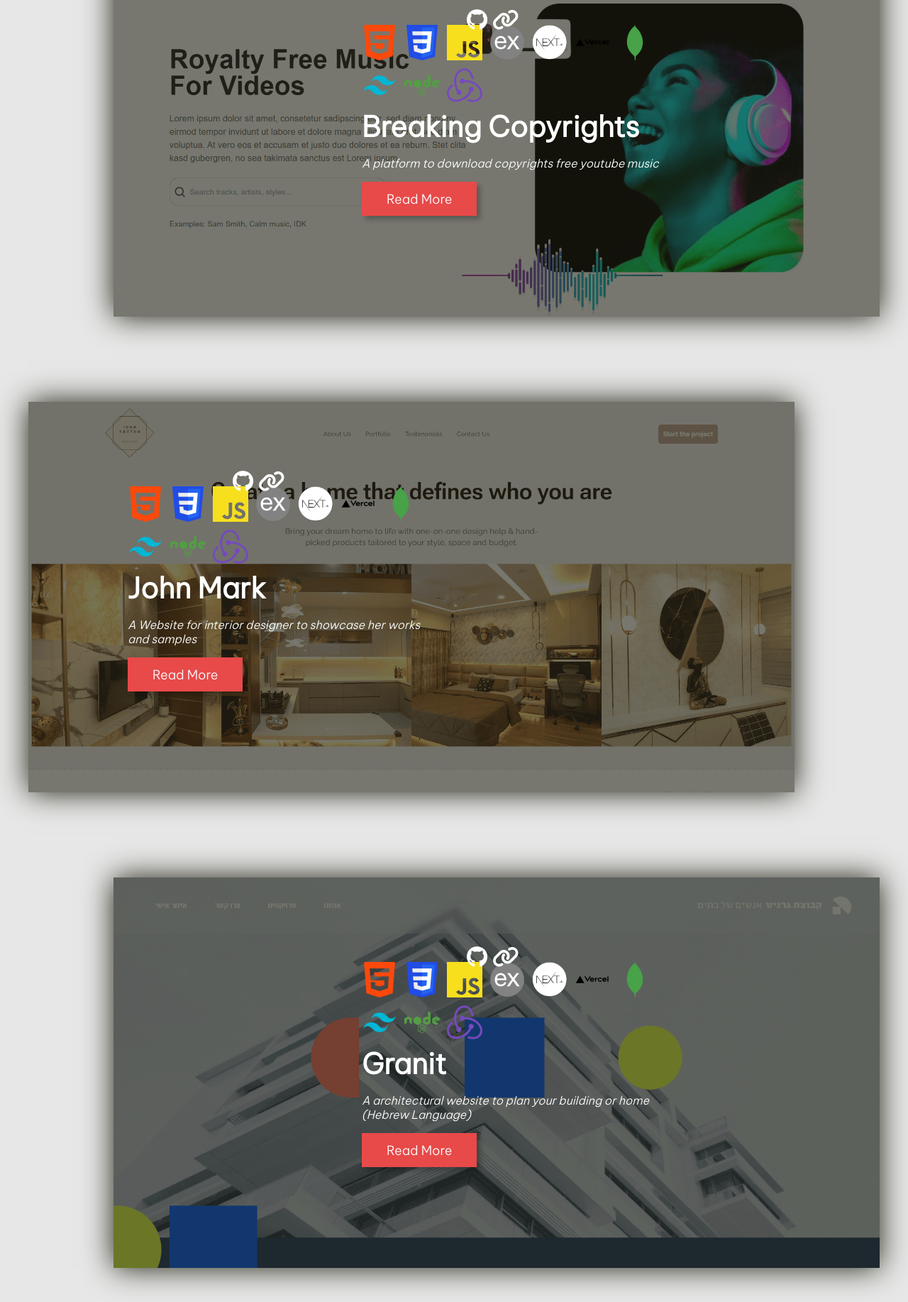
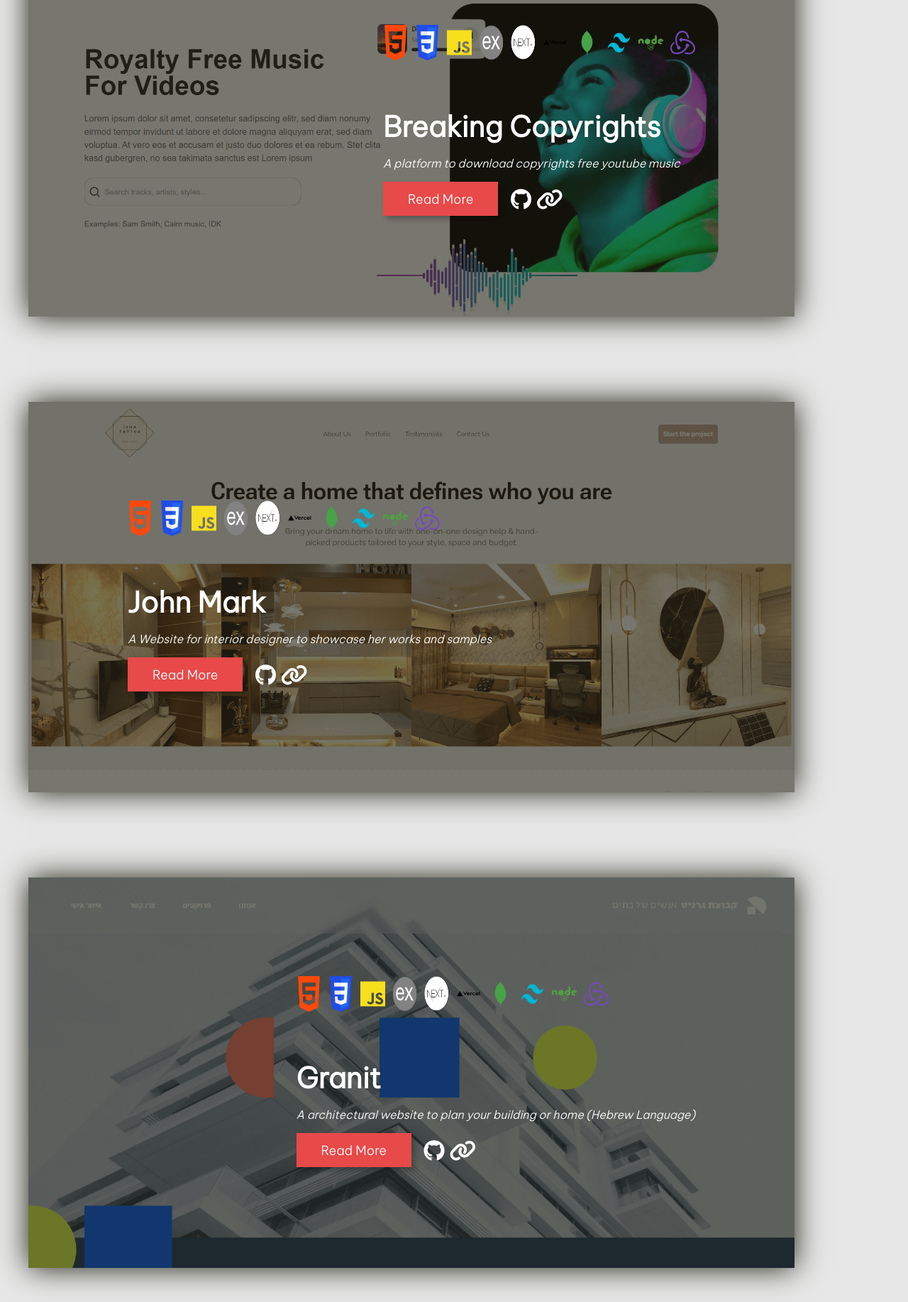
Before and after one commit to omkar8756/Projects, a plain HTML site: page portfolio_website/index.html in a window 1280 px wide. Shown: the part 1646-3480 px from the top of the page at 71% size. Drawn offline with nearby package versions, Linux system fonts and the light colour scheme.

Commit message:
changed files

```diff
--- a/portfolio_website/index.css
+++ b/portfolio_website/index.css
@@ -323,7 +323,7 @@ a{
     font-size:180px;
     color:white;
     font-weight: bold;
-    transition: all 1s ease;
+    transition: all  ease;
     opacity:0;
     z-index:15;
 }
@@ -338,7 +338,7 @@ a{
     font-weight: bold;
     z-index: 15;
     color:white;
-    transition:all 1s ease;
+    transition:all  ease;
     opacity: 0;
 }
 .project-card:hover .show2{
@@ -424,3 +424,34 @@ a{
     background-image: url(Materials/img/Project4.png);
     margin-left: 120px;
 }
+@media (max-width:1300px){
+    .heading{
+       font-size:40px;
+       width:100%;
+
+    }
+    .subHeading{
+        width:100%;
+    }
+    #project2{
+        margin-left:0;
+    }
+    #project4{
+        margin-left:0;
+    }
+    .skills-container{
+        width:100%;
+    }
+    .projectSkill{
+        width:35px;
+    }
+    .project-card:hover .show1{
+     opacity:0;
+    }
+    .project-card:hover .show2{
+        opacity:0;
+       }
+       .project-card:hover .project-content{
+        transform:scale(0.55);
+       }
+}
--- a/portfolio_website/index.html
+++ b/portfolio_website/index.html
@@ -109,10 +109,12 @@
                         </div>
                         <div class="heading">Breaking Copyrights</div>
                         <div class="subHeading"> A platform to download copyrights free youtube music </div>
+                        <div class="button-group">
                             <div class="button_red">Read More</div>
                         <div class="icons">
                             <i title="GithubLink" class="fa-brands fa-github icon"></i>
                             <i title="Live link" class="fa-solid fa-link icon"></i>
+                        </div>
                         </div>
                     </div>
 
@@ -136,10 +138,12 @@
                         <div class="heading">John Mark</div>
                         <div class="subHeading"> A Website for interior designer to showcase her works and
                             samples </div>
+                        <div class="button-group">
                             <div class="button_red">Read More</div>
                           <div class="icons">
                             <i title="GithubLink" class="fa-brands fa-github icon"></i>
                             <i title="Live link" class="fa-solid fa-link icon"></i>
+                          </div>
                         </div>
                     </div>
                 </div>
@@ -163,10 +167,12 @@
                         <div class="heading">Granit</div>
                         <div class="subHeading">  A architectural website to plan your building or home (Hebrew
                             Language) </div>
+                        <div class="button-group">
                             <div class="button_red">Read More</div>
                             <div class="icons">
                                 <i title="GithubLink" class="fa-brands fa-github icon"></i>
                                 <i title="Live link" class="fa-solid fa-link icon"></i>
+                            </div>
                         </div>
                     </div>
 
@@ -174,7 +180,7 @@
                 <!--project4 ends-->
 
 
-
+            </div>
             </div>
             <script src="https://cdn.jsdelivr.net/npm/typed.js@2.0.12"></script>
             <script src="https://kit.fontawesome.com/58a810656e.js" crossorigin="anonymous"></script>
```
Lines whose indentation alone changed are shown as unchanged.
